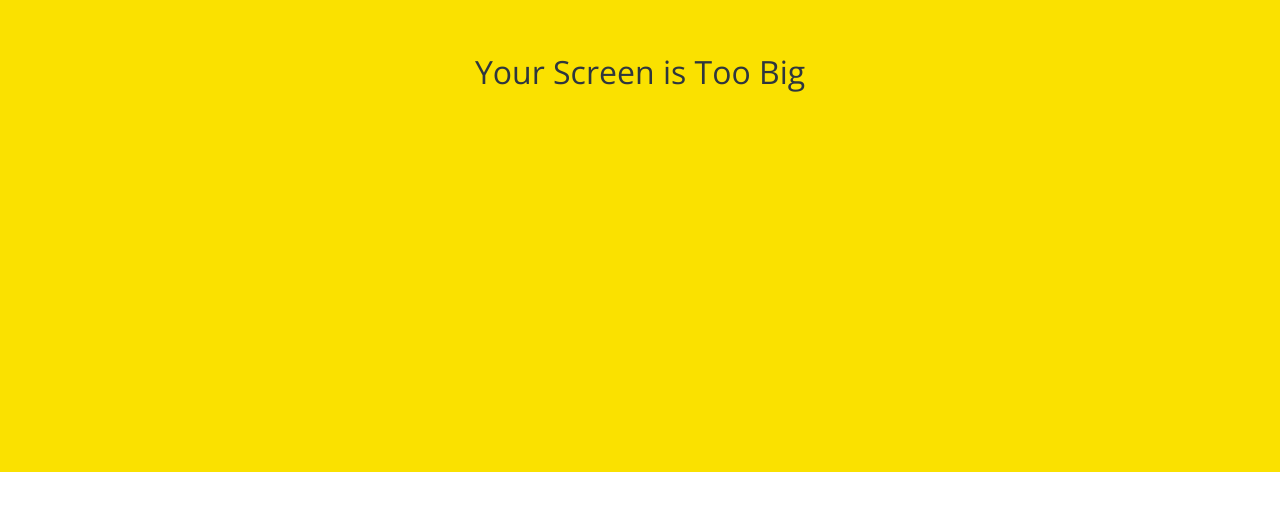
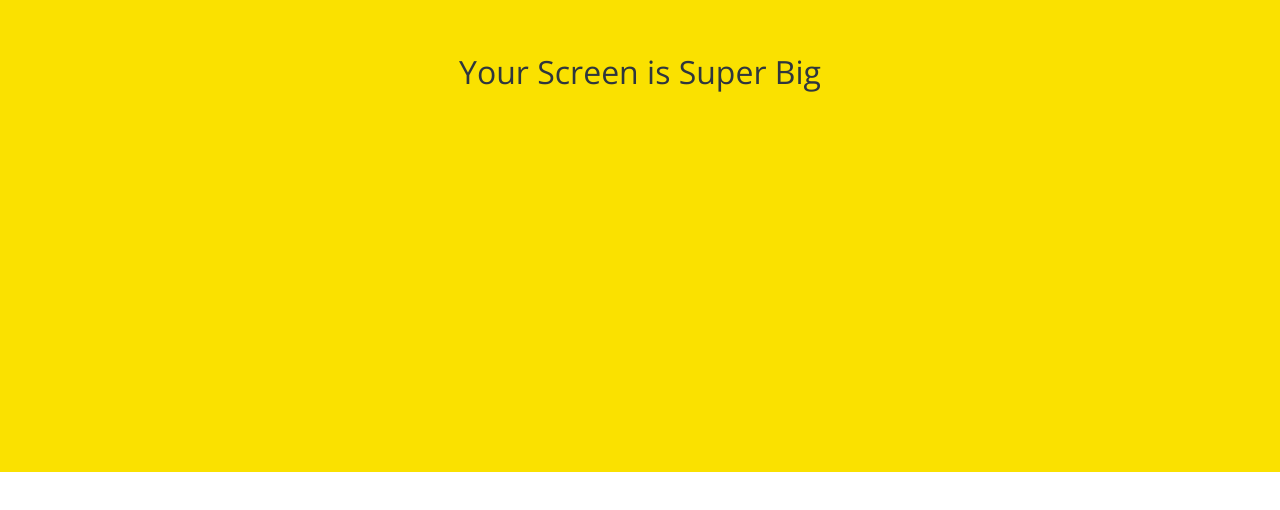
Before and after one commit to Sseamu/kokoa-clone, a plain HTML site: page index.html in a window 1280 px wide. Shown: the part 328-838 px from the top of the page. Drawn offline with nearby package versions, Linux system fonts and the light colour scheme.

Commit message:
too -> super

```diff
--- a/index.html
+++ b/index.html
@@ -36,7 +36,7 @@
     </form>
 
     <div id="no-mobile">
-        <span>Your Screen is Too Big</span>
+        <span>Your Screen is Super Big</span>
     </div>
 
     <script
```
